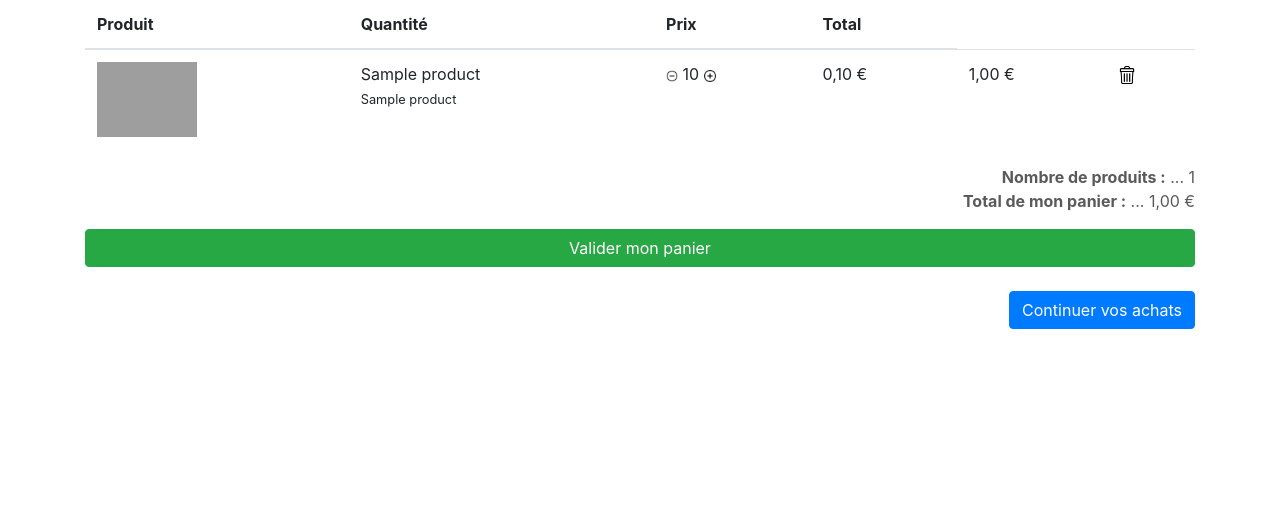
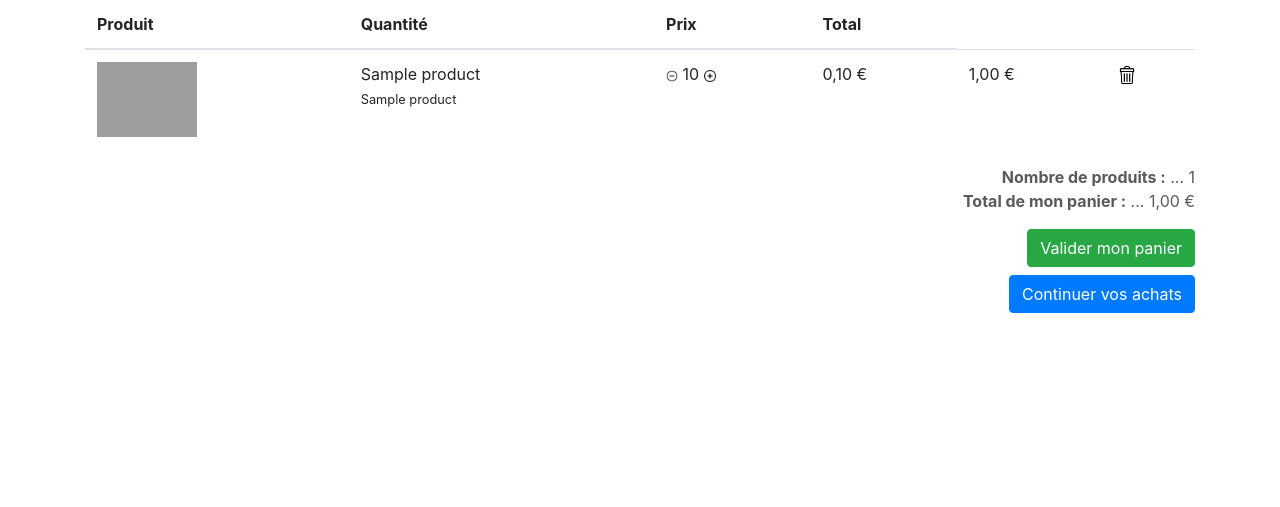
Before and after one commit to flopelle/projetCertif, a Symfony app: template templates/cart/index.html.twig in a window 1280 px wide. Shown: the part 193-700 px from the top of the page. Run offline with Twig, Linux system fonts and the light colour scheme; the template is opened without the code that fills it: most values are stand-ins (such as "Sample title", 1, 10 or a date in 2020); some libraries are stand-ins or nearby versions; grey boxes are pictures that could not be loaded.

Commit message:
modif taille bouton valider mon panier

```diff
--- a/templates/cart/index.html.twig
+++ b/templates/cart/index.html.twig
@@ -50,8 +50,8 @@
     </table>
     <div class="text-right mb-5">
         <b>Nombre de produits :</b> ... {{ cart|length }} <br/>
-        <b>Total de mon panier :</b> ... {{ (total / 100 ) | number_format(2, ',','.' ) }} €
-        <a href="{{ path('order') }}" class="btn btn-success btn-block mt-3">Valider mon panier</a></br>
+        <b>Total de mon panier :</b> ... {{ (total / 100 ) | number_format(2, ',','.' ) }} € <br/>
+        <a href="{{ path('order') }}" class="btn btn-success mt-3 mb-2">Valider mon panier</a></br>
         <a href="{{ path('products') }}" class="btn btn-primary">Continuer vos achats</a>
 
     </div>
```
